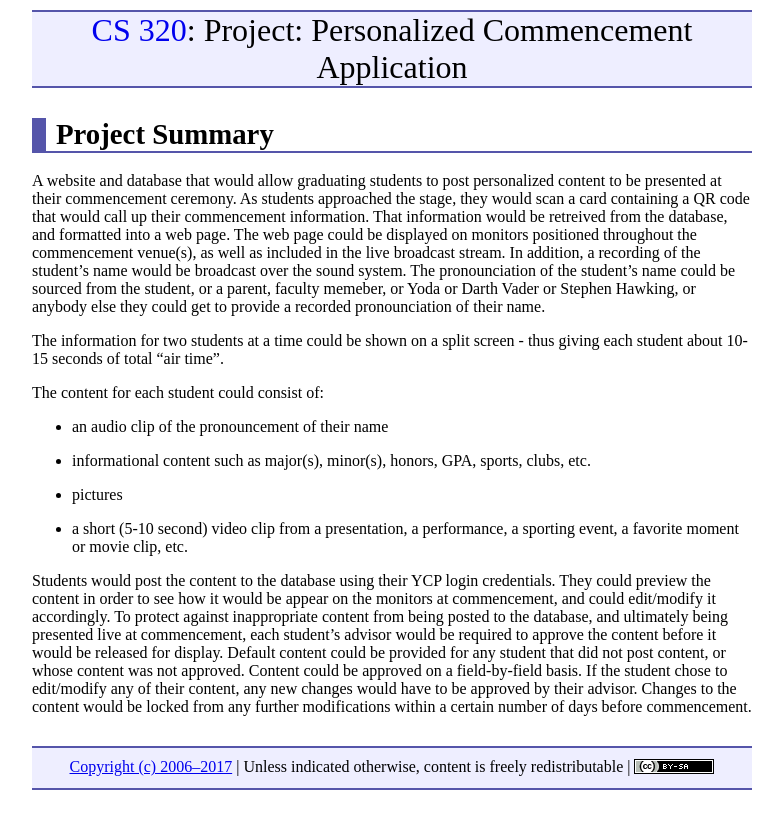
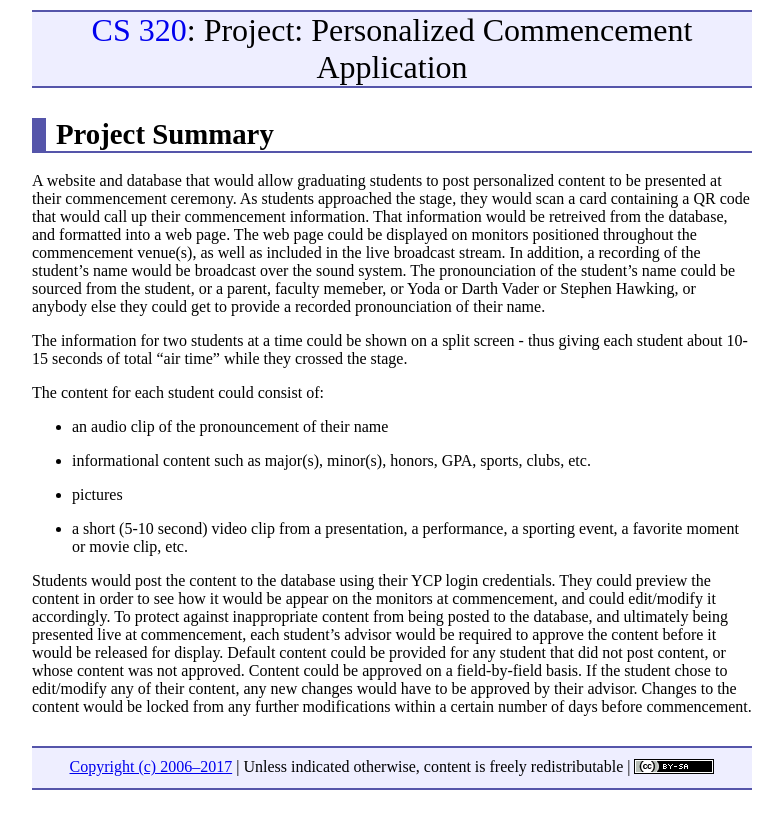
Before and after one commit to ycpcs/cs320-spring2017, a Jekyll site: the page built from projects/Personalized_Commencement_Project.md, in a window 1280 px wide. Shown: the top 829 px of the page, without its empty margins (248-1031 px from the left). Built offline with Jekyll 4.4.1, drawn with Linux system fonts in a browser that asks for light colours.

Commit message:
added projects

```diff
--- a/projects/Personalized_Commencement_Project.md
+++ b/projects/Personalized_Commencement_Project.md
@@ -7,7 +7,7 @@ Project Summary
 ===============
 A website and database that would allow graduating students to post personalized content to be presented at their commencement ceremony.  As students approached the stage, they would scan a card containing a QR code that would call up their commencement information.  That information would be retreived from the database, and formatted into a web page.  The web page could be displayed on monitors positioned throughout the commencement venue(s), as well as included in the live broadcast stream.  In addition, a recording of the student's name would be broadcast over the sound system.  The pronounciation of the student's name could be sourced from the student, or a parent, faculty memeber, or Yoda or Darth Vader or Stephen Hawking, or anybody else they could get to provide a recorded pronounciation of their name.
 
-The information for two students at a time could be shown on a split screen - thus giving each student about 10-15 seconds of total "air time".
+The information for two students at a time could be shown on a split screen - thus giving each student about 10-15 seconds of total "air time" while they crossed the stage.
 
 The content for each student could consist of:
 
```
